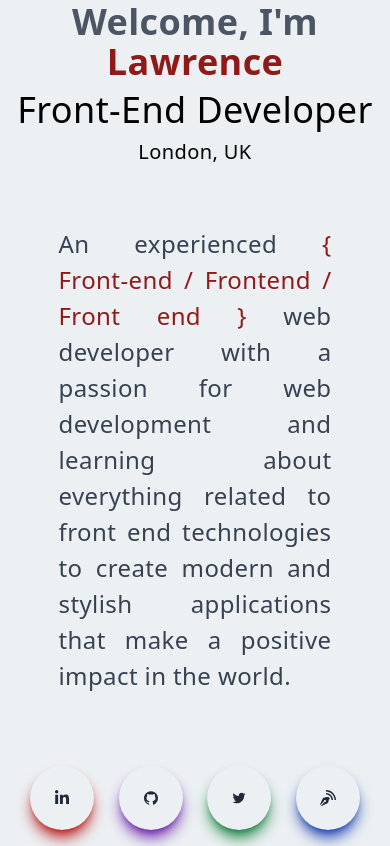
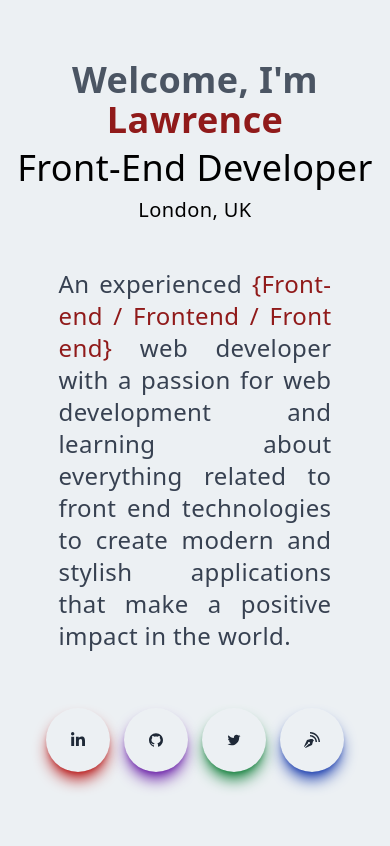
Before and after one commit to lawlawson/portfolio-july, a Next.js app: page / in a window 390 px wide. Built offline with nearby package versions, Linux system fonts and the light colour scheme.

Commit message:
Fix for text on mobile view

```diff
--- a/pages/components/Main.jsx
+++ b/pages/components/Main.jsx
@@ -14,16 +14,16 @@ const Main = () => {
           </h1>
           <p className='py-1 text-[#000000] text-4xl'>Front-End Developer</p>
           <p className='py-1 text-[#000000] text-xl'>London, UK</p>
-          <p className='py-4 text-gray-700 max-w-[70%] mx-auto my-10 text-2xl leading-9 text-justify'>
+          <p className='text-gray-700 max-w-[70%] mx-auto my-10 text-2xl text-justify'>
             An experienced&nbsp;
             <span className='text-[#901a1a]'>
-              &#123; Front-end / Frontend / Front end &#125;
+              &#123;Front-end / Frontend / Front end&#125;
             </span>
             &nbsp;web developer with a passion for web development and learning
             about everything related to front end technologies to create modern
             and stylish applications that make a positive impact in the world.
           </p>
-          <div className='flex items-center justify-between max-w-[330px] m-auto py-4'>
+          <div className='flex  items-center justify-between max-w-[330px] m-auto p-4'>
             <div className='rounded-full shadow-lg shadow-red-700 p-6 cursor-pointer hover-scale-110 ease-in duration-300'>
               <Link href='https://www.linkedin.com/in/lawlawson/'>
                 <FaLinkedinIn />
```
